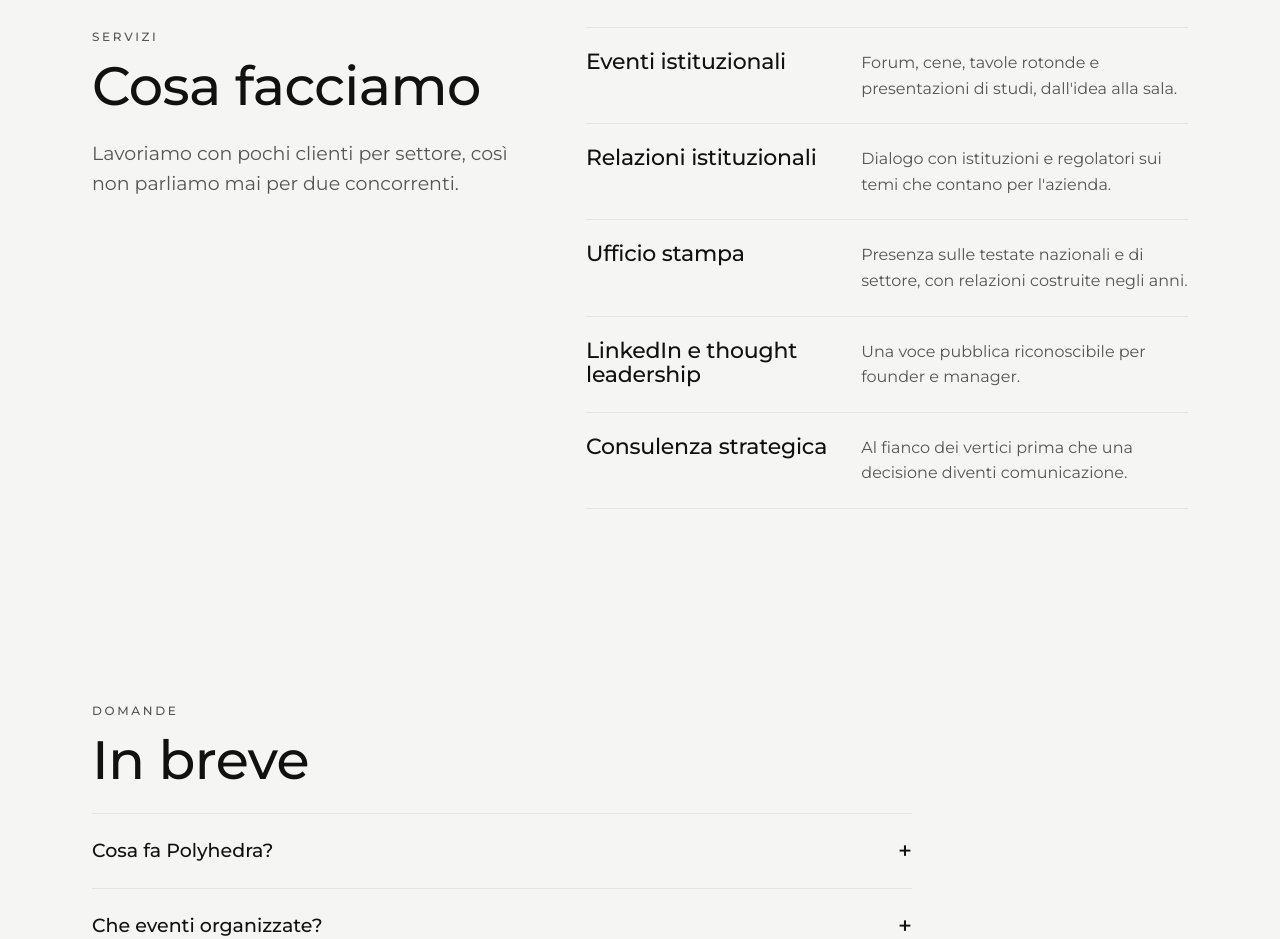
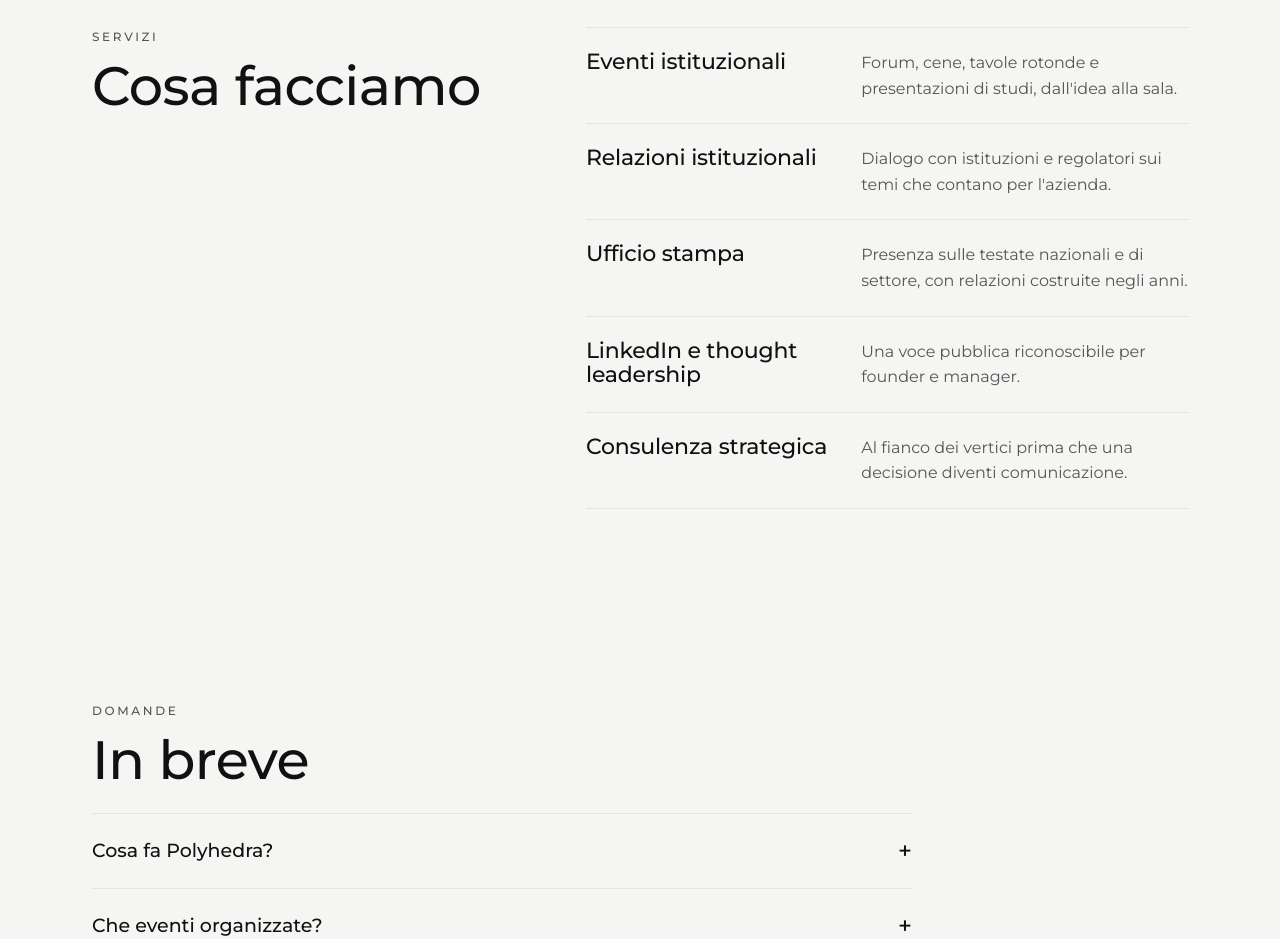
Before and after one commit to sara140571/polyhedra, a plain HTML site: page index.html in a window 1280 px wide. Shown: the part 2300-3239 px from the top of the page. Drawn offline with nearby package versions, Linux system fonts and the light colour scheme.

Commit message:
Via frase sui pochi clienti
Co-Authored-By: Claude Opus 5.5 <noreply@anthropic.com>
Claude-Session: https://claude.ai/code/session_015pTGautNE7Ky4U6qssjiNf

```diff
--- a/index.html
+++ b/index.html
@@ -368,7 +368,6 @@ footer a:hover { color: var(--paper); }
     <div>
       <p class="kicker">Servizi</p>
       <h2>Cosa facciamo</h2>
-      <p class="lead">Lavoriamo con pochi clienti per settore, così non parliamo mai per due concorrenti.</p>
     </div>
     <ul class="service-list">
       <li><h3>Eventi istituzionali</h3><p>Forum, cene, tavole rotonde e presentazioni di studi, dall'idea alla sala.</p></li>
```
